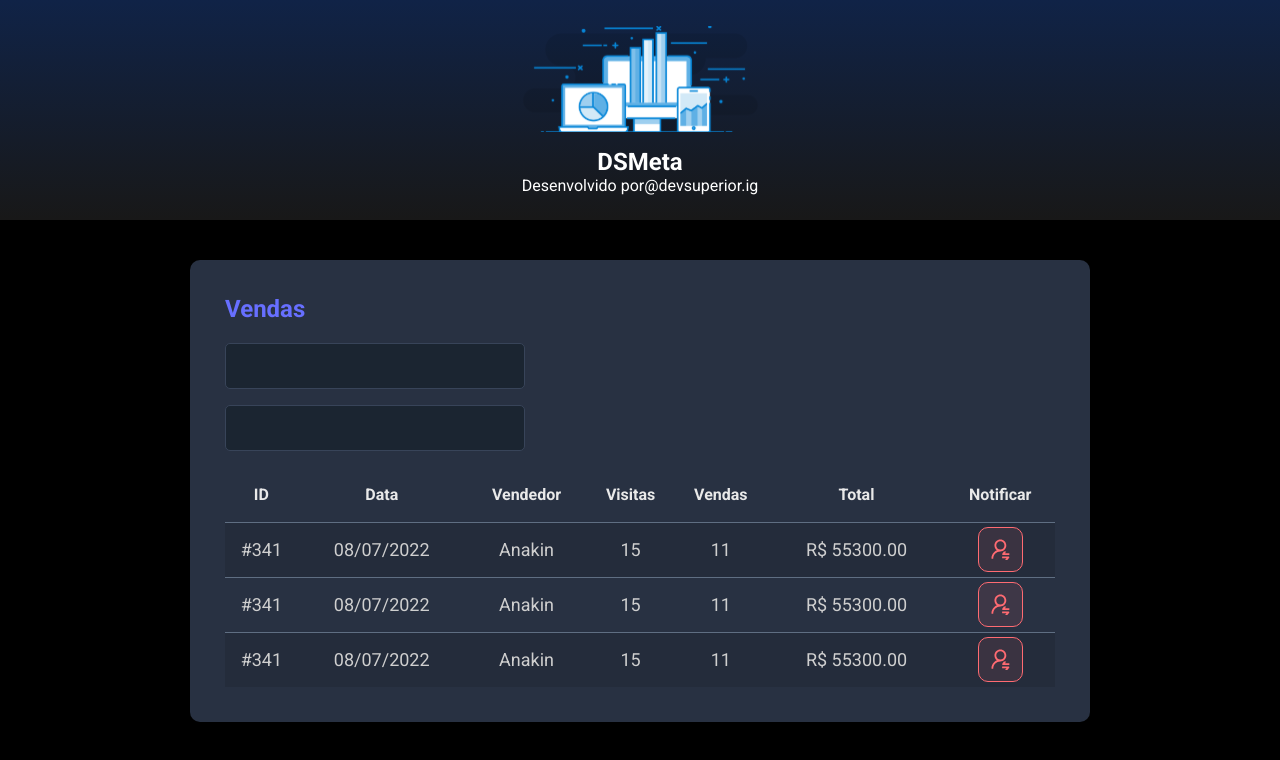
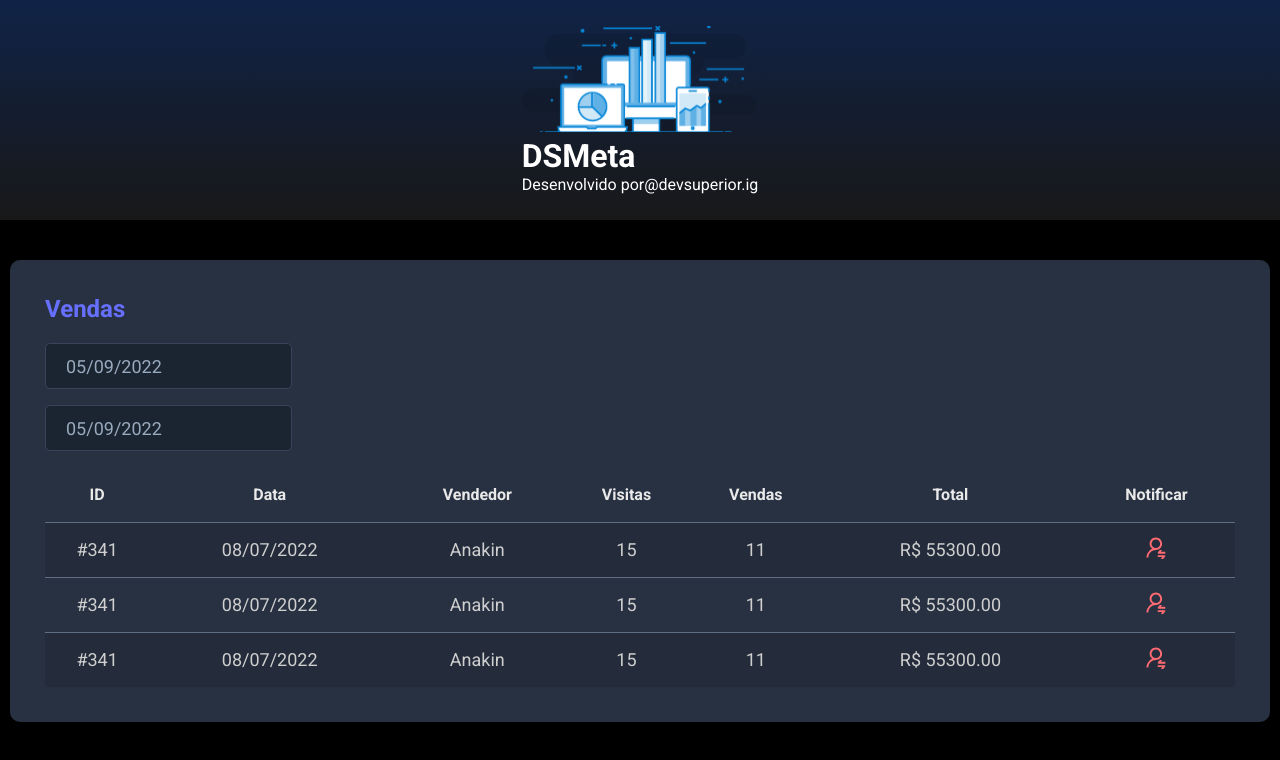
Before and after one commit to Ragazzi147/dsmeta, a React (Vite) app in the folder frontend/: page / in a window 1280 px wide. Shown: the top 760 px of the page. Built offline with nearby package versions, Linux system fonts and the light colour scheme.

Commit message:
Datepicker1

```diff
--- a/frontend/src/components/Header/styles.css
+++ b/frontend/src/components/Header/styles.css
@@ -6,26 +6,26 @@ header {
     justify-content: center;
 }
 
-.dsmeta_logo_container {
+.dsmeta-logo-container {
     display: flex;
     flex-direction: column;
     align-items: center;
 
 }
 
-.dsmeta_logo_container img {
+.dsmeta-logo-container img {
     width: 235px;
 
 
 }
 
-.dsmeta_logo_container h1 {
+.dsmeta-logo-container h1 {
     margin-top: 15px;
     font-size: 24px;
 
 }
 
-.dsmeta_logo_containe p {
+.dsmeta-logo-containe p {
     font-size: 14px;
     font-weight: 300;
 
--- a/frontend/src/components/NotificationButton/styles.css
+++ b/frontend/src/components/NotificationButton/styles.css
@@ -1,4 +1,4 @@
-.dsmeta_red_btn {
+.dsmeta-red-btn {
     height: 45px ;
     width: 45px;
     background: rgba(255, 107, 114, 0.1);
@@ -11,6 +11,6 @@
 
 }
 
-.dsmeta_red_btn img {
+.dsmeta-red-btn img {
     width: 19px;
 }
--- a/frontend/src/components/SalesCard/index.tsx
+++ b/frontend/src/components/SalesCard/index.tsx
@@ -1,3 +1,5 @@
+import DatePicker from "react-datepicker";
+import "react-datepicker/dist/react-datepicker.css";
 import NotificationButton from '../NotificationButton'
 import './styles.css'
 
@@ -11,10 +13,20 @@ function SalesCard() {
                 <h2 className="dsmeta-sales-title">Vendas</h2>
                 <div>
                     <div className="dsmeta-form-control-container">
-                        <input className="dsmeta-form-control" type="text" />
+                        <DatePicker
+                            selected={new Date()}
+                            onChange={(date: Date) => { }}
+                            className="dsmeta-form-control"
+                            dateFormat="dd/MM/yyyy"
+                        />
                     </div>
                     <div className="dsmeta-form-control-container">
-                        <input className="dsmeta-form-control" type="text" />
+                        <DatePicker
+                            selected={new Date()}
+                            onChange={(date: Date) => { }}
+                            className="dsmeta-form-control"
+                            dateFormat="dd/MM/yyyy"
+                        />
                     </div>
                 </div>
 
@@ -67,7 +79,7 @@ function SalesCard() {
                                 <td>R$ 55300.00</td>
                                 <td>
                                     <div className="dsmeta-red-btn-container">
-                                       <NotificationButton/>
+                                        <NotificationButton />
                                     </div>
                                 </td>
                             </tr>
--- a/frontend/src/index.css
+++ b/frontend/src/index.css
@@ -14,7 +14,7 @@ a, a:hover, a:visited {
     color: unset;
     text-decoration: none;
 }
-.dsmeta_container {
+.dsmeta-container {
     width: 100%;
     max-width: 900px;
     margin: 0 auto;
```
